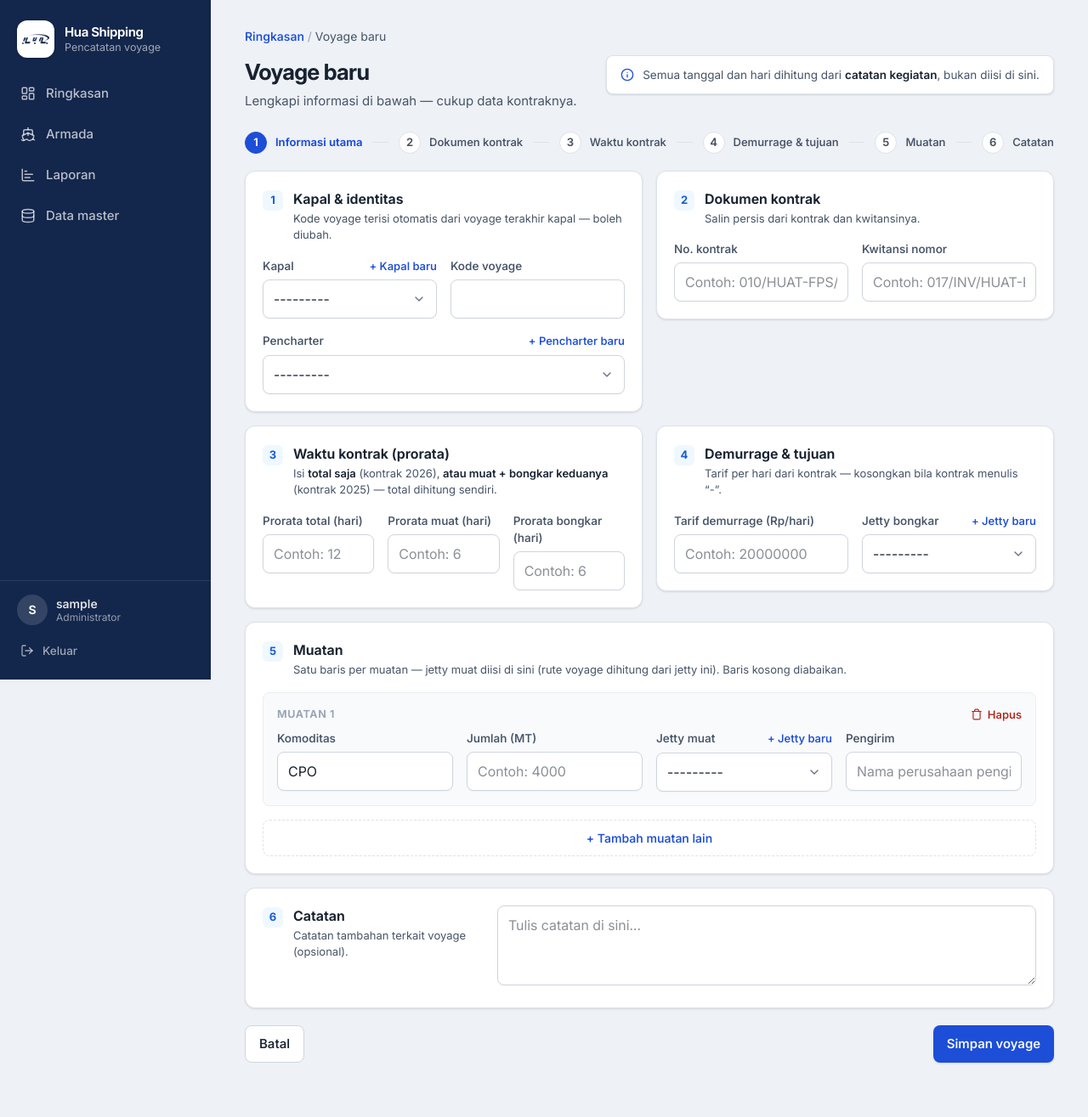
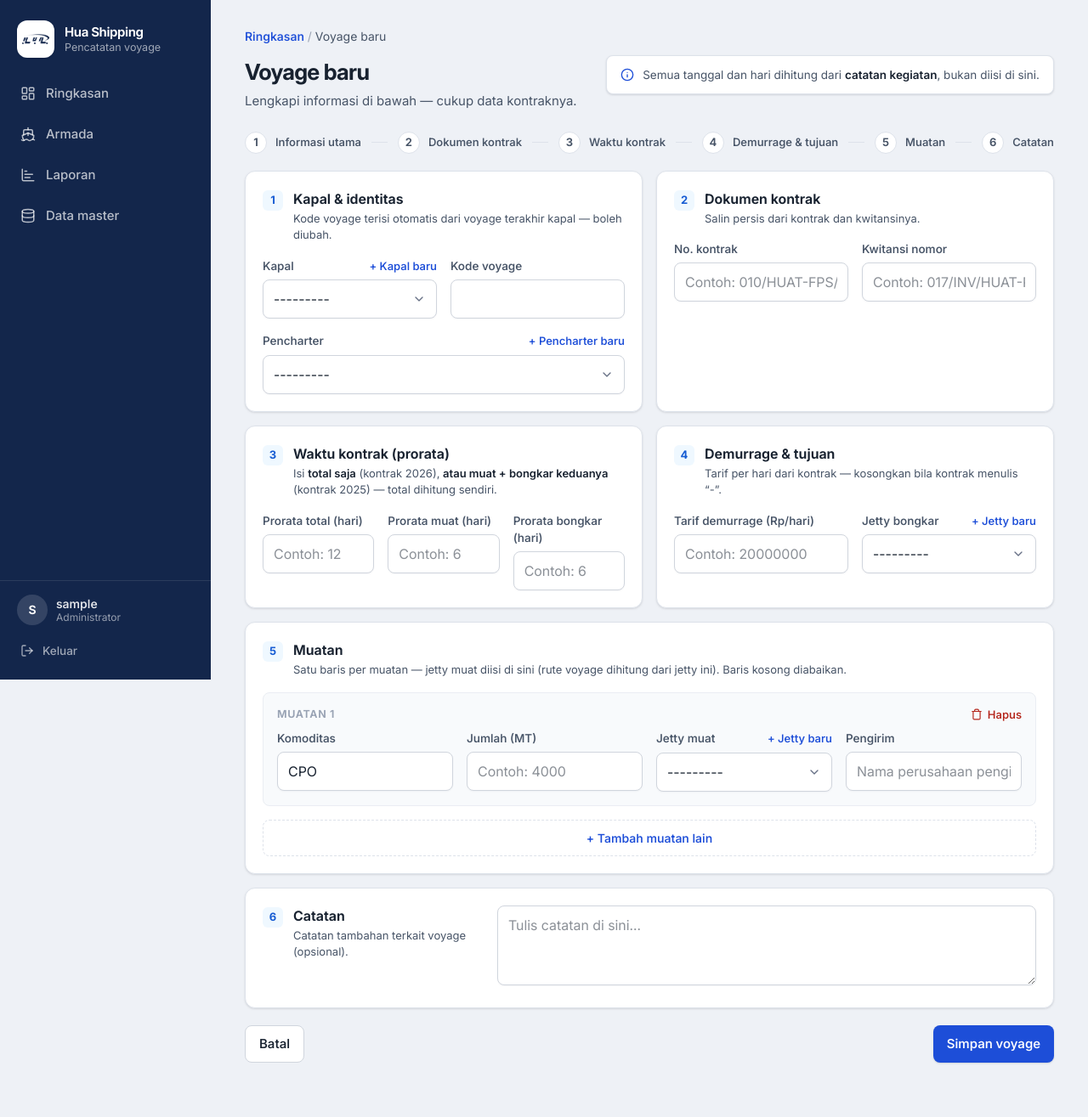
Before and after one commit to ethannchrstian/HuaShipping, a Django app: page /voyage/baru/ in a window 1280 px wide. Shown: the whole page at 85% size. Run offline with Django 5.2, Linux system fonts and the light colour scheme; the visitor is signed in with stand-in values (Sample User, id 1); data that the repository does not hold is empty; parts of the project's set-up code (start-up, migrations or seed data) failed here and were passed over.

Commit message:
Voyage form polish: checklist rail replaces scroll-spy, flush card rows
- The numbered rail no longer guesses scroll position (impossible with
  side-by-side sections); each step now turns into a green check the
  moment its data is filled in — kapal+kode, no. kontrak, prorata
  total or muat+bongkar, tarif or jetty bongkar, a muatan row with
  jumlah+jetty, catatan. Numbers stay clickable jump links
- Paired section cards stretch to equal height so row bottoms are
  flush instead of ragged

```diff
--- a/voyages/templates/voyages/voyage_form.html
+++ b/voyages/templates/voyages/voyage_form.html
@@ -15,25 +15,25 @@
   </div>
 </div>
 
-<nav aria-label="Bagian formulir" id="rail" class="mt-6 hidden items-center gap-3 md:flex">
-  <a href="#bagian-1" class="rail-aktif flex items-center gap-2.5"><span class="rail-num">1</span><span class="rail-label">Informasi utama</span></a>
+<nav aria-label="Kelengkapan formulir" id="rail" class="mt-6 hidden items-center gap-3 md:flex">
+  <a href="#bagian-1" class="flex items-center gap-2.5"><span class="rail-num"><span class="rail-angka">1</span></span><span class="rail-label">Informasi utama</span></a>
   <span class="h-px flex-1 bg-line" aria-hidden="true"></span>
-  <a href="#bagian-2" class="flex items-center gap-2.5"><span class="rail-num">2</span><span class="rail-label">Dokumen kontrak</span></a>
+  <a href="#bagian-2" class="flex items-center gap-2.5"><span class="rail-num"><span class="rail-angka">2</span></span><span class="rail-label">Dokumen kontrak</span></a>
   <span class="h-px flex-1 bg-line" aria-hidden="true"></span>
-  <a href="#bagian-3" class="flex items-center gap-2.5"><span class="rail-num">3</span><span class="rail-label">Waktu kontrak</span></a>
+  <a href="#bagian-3" class="flex items-center gap-2.5"><span class="rail-num"><span class="rail-angka">3</span></span><span class="rail-label">Waktu kontrak</span></a>
   <span class="h-px flex-1 bg-line" aria-hidden="true"></span>
-  <a href="#bagian-4" class="flex items-center gap-2.5"><span class="rail-num">4</span><span class="rail-label">Demurrage &amp; tujuan</span></a>
+  <a href="#bagian-4" class="flex items-center gap-2.5"><span class="rail-num"><span class="rail-angka">4</span></span><span class="rail-label">Demurrage &amp; tujuan</span></a>
   <span class="h-px flex-1 bg-line" aria-hidden="true"></span>
-  <a href="#bagian-5" class="flex items-center gap-2.5"><span class="rail-num">5</span><span class="rail-label">Muatan</span></a>
+  <a href="#bagian-5" class="flex items-center gap-2.5"><span class="rail-num"><span class="rail-angka">5</span></span><span class="rail-label">Muatan</span></a>
   <span class="h-px flex-1 bg-line" aria-hidden="true"></span>
-  <a href="#bagian-6" class="flex items-center gap-2.5"><span class="rail-num">6</span><span class="rail-label">Catatan</span></a>
+  <a href="#bagian-6" class="flex items-center gap-2.5"><span class="rail-num"><span class="rail-angka">6</span></span><span class="rail-label">Catatan</span></a>
 </nav>
 
 <form method="post" novalidate class="mt-5">
   {% csrf_token %}
   {% for e in form.non_field_errors %}<p class="mb-3 rounded-lg bg-bad-bg px-4 py-3 text-[14px] font-[550] text-bad-ink">{{ e }}</p>{% endfor %}
 
-  <div class="grid items-start gap-4 xl:grid-cols-2">
+  <div class="grid gap-4 xl:grid-cols-2">
 
     <section id="bagian-1" class="card animate-rise scroll-mt-6 p-5">
       <div class="flex items-start gap-3">
@@ -256,19 +256,41 @@
     }
   })();
 
-  // Section rail: highlight the section currently in view.
+  // Section rail = completion checklist: a step gets a check the moment its
+  // data is actually filled in (numbers stay clickable jump links).
   (function () {
     var rail = document.getElementById('rail');
-    if (!rail || !('IntersectionObserver' in window)) return;
-    var io = new IntersectionObserver(function (entries) {
-      entries.forEach(function (en) {
-        if (!en.isIntersecting) return;
-        rail.querySelectorAll('a').forEach(function (a) {
-          a.classList.toggle('rail-aktif', a.hash === '#' + en.target.id);
+    if (!rail) return;
+    function terisi(sel) {
+      var el = document.querySelector(sel);
+      return !!el && el.value.trim() !== '';
+    }
+    var aturan = {
+      'bagian-1': function () { return terisi('select[name="vessel"]') && terisi('input[name="code"]'); },
+      'bagian-2': function () { return terisi('input[name="contract_no"]'); },
+      'bagian-3': function () {
+        return terisi('input[name="laytime_days"]') ||
+          (terisi('input[name="laytime_load_days"]') && terisi('input[name="laytime_discharge_days"]'));
+      },
+      'bagian-4': function () { return terisi('input[name="demurrage_rate_idr"]') || terisi('select[name="discharge_jetty"]'); },
+      'bagian-5': function () {
+        return Array.prototype.some.call(document.querySelectorAll('.muatan-baris:not(.hidden)'), function (b) {
+          var q = b.querySelector('input[name$="-quantity_mt"]');
+          var j = b.querySelector('select[name$="-load_jetty"]');
+          return q && q.value.trim() !== '' && j && j.value !== '';
         });
+      },
+      'bagian-6': function () { return terisi('textarea[name="notes"]'); },
+    };
+    function segarkan() {
+      rail.querySelectorAll('a').forEach(function (a) {
+        var id = a.hash.slice(1);
+        a.classList.toggle('rail-selesai', !!(aturan[id] && aturan[id]()));
       });
-    }, { rootMargin: '-15% 0px -65% 0px' });
-    document.querySelectorAll('section[id^="bagian-"]').forEach(function (s) { io.observe(s); });
+    }
+    document.addEventListener('input', segarkan);
+    document.addEventListener('change', segarkan);
+    segarkan();
   })();
 </script>
 {% endblock %}
```
Also changed, not shown: voyages/static/voyages/src/app.tailwind.css (+6 -3 lines), voyages/static/voyages/app.css.
